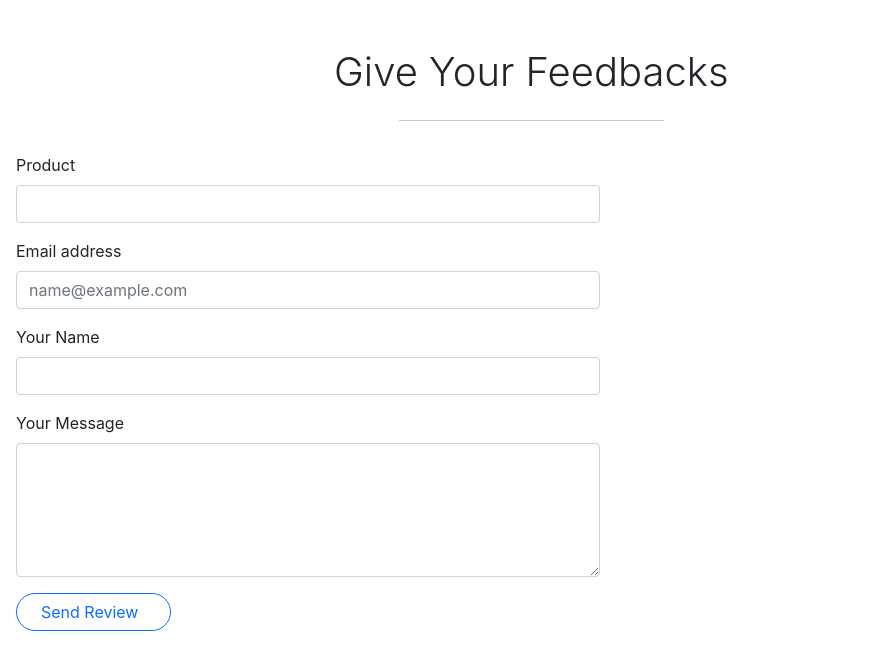
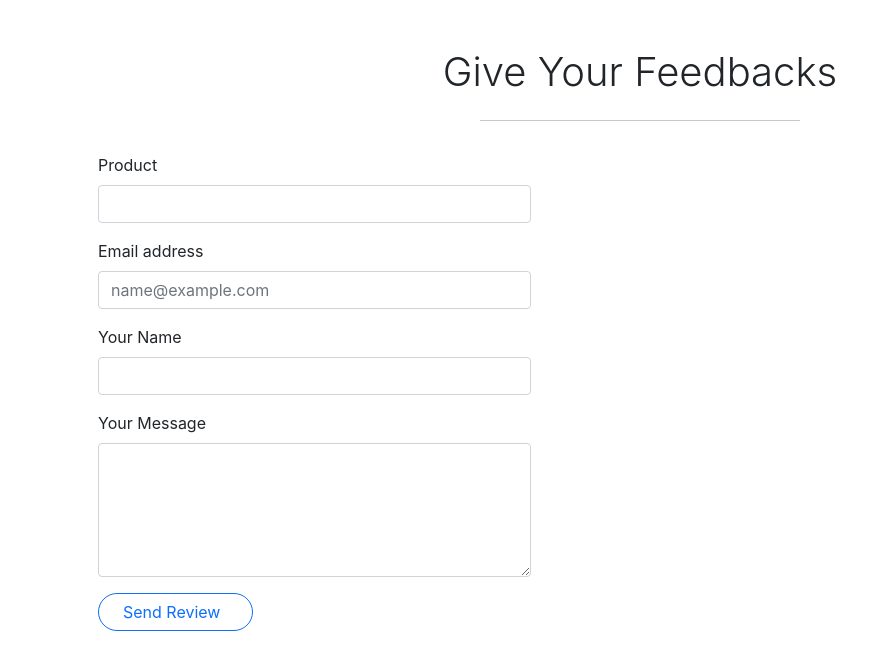
Before and after one commit to ShehaniHettiarachchi/E-Commerce-FrontEnd, a React (Create React App) app: page /add-review in a window 1280 px wide. Shown: the top 670 px of the page, without its empty margins (0-882 px from the left). Built offline with nearby package versions, Linux system fonts and the light colour scheme.

Commit message:
Chaanges

```diff
--- a/src/Pages/Admin/ReviewManagement/ViewAllReviews.js
+++ b/src/Pages/Admin/ReviewManagement/ViewAllReviews.js
@@ -15,7 +15,7 @@ const ViewAllReviews = () => {
   });
 
   return (
-    <div class="responsive">
+    <div class="container responsive">
       <br></br>
       <br></br>
       <div className="row">
@@ -84,7 +84,6 @@ const ViewAllReviews = () => {
       <div className="row">
         <div className="col-md-1"></div>
         <div className="col-md-2">
-          {/* <button onClick={handlePrint} className="btn-warning"><FiPrinter/> Print Report </button> */}
           <div
             className="d-grid"
             style={{ marginLeft: 100, marginRight: 100, marginTop: 20 }}>
--- a/src/Pages/Customer/AddReview.js
+++ b/src/Pages/Customer/AddReview.js
@@ -1,20 +1,20 @@
 import React, { useState } from "react";
 import axios from "axios";
 
-//import { useNavigate } from "react-router-dom";
+import {
+  MDBBtn,
+  MDBContainer,
+  MDBRow,
+  MDBCol,
+  MDBIcon,
+  MDBInput,
+} from "mdb-react-ui-kit";
 
 function AddReview() {
   const [productName, setProductName] = useState("");
   const [comment, setComment] = useState("");
   const [UserName, setUserName] = useState("");
   const [email, setEmail] = useState("");
-  /*const [data, setData] = useState({
-    comment:"",
-    productName:"",
-    userName:"",
-  });
-
-  const navigate = useNavigate(); */
 
 function sendData(e) {
     e.preventDefault();
@@ -50,78 +50,44 @@ function sendData(e) {
 
   return (
     <div>
-      {/* <Navbar/> */}
-      <section id="contact">
-        <div id='divView2'>
-          <div className="row">
-            <div className="col-10">
         <h1 className="display-6 text-center mb-4">
             <br></br>
             Give Your Feedbacks
           </h1>
           <hr className="w-25 mx-auto" />
-            </div>
 
-            <div className="row">
-            <div className="col-md-6" id='div2'>
-              <form onSubmit={sendData} class='form-responsive'>
+      <div className="container">
+        <div className="col-md-5" id='div2'>
+          <form onSubmit={sendData} class='form'>
             <div className = "card-body">
               <div className="mb-3">
                 <label htmlFor="Pname" className="form-label"> Product</label>
-                  <input type="text"
-                    className="form-control"
-                    id="productName"
-                    onChange={(e) => {
-                        setProductName(e.target.value);}} required/>
+                <input type="text" className="form-control" id="productName" value={productName} onChange={(e) => {setProductName(e.target.value);}} required/>
                 </div>
+
                 <div className="mb-3">
-                  <label htmlFor="email" className="form-label">
-                    Email address
-                  </label>
-                  <input
-                    type="email"
-                    className="form-control"
-                    id="email"
-                    placeholder="name@example.com"
-                    name="email"
-                    onChange={(e) => {
-                      setEmail(e.target.value);}} required/>
+                  <label htmlFor="email" className="form-label">Email address</label>
+                  <input type="email" className="form-control" id="email" placeholder="name@example.com" name="email" onChange={(e) => {setEmail(e.target.value);}} required/>
                 </div>
+
                 <div className="mb-3">
                   <label htmlFor="Uname" className="form-label">Your Name</label>
-                  <input
-                    type="text"
-                    className="form-control"
-                    id="userName"
-                    onChange={(e) => {
-                        setUserName(e.target.value);}}required/>
+                  <input type="text" className="form-control" id="userName" onChange={(e) => {setUserName(e.target.value);}}required/>
                 </div>
+
                 <div className="mb-3">
-                  <label htmlFor="comment" className="form-label">
-                    Your Message
-                  </label>
-                  <textarea
-                    className="form-control"
-                    id="comment"
-                    rows="5"
-                    maxLength={100}
-                    onChange={(e) => {
-                        setComment(e.target.value);}} required/>
+                  <label htmlFor="comment" className="form-label">Your Message</label>
+                  <textarea className="form-control" id="comment" rows="5" maxLength={100} onChange={(e) => {setComment(e.target.value);}} required/>
                 </div>
 
                 <button type="submit" className="btn btn-outline-primary rounded-pill px-4">Send Review <i className="fa fa-paper-plane ms-2"></i></button>
               </div>
             </form>
           </div>
-            <div className="col-md-6" id='div2'>
-
         </div>
       </div>
-          </div>
-        </div>
-      </section>
-      {/* <Footer/> */}
-    </div>
+
+
   );
 }
 
--- a/src/Pages/Customer/ViewCart.js
+++ b/src/Pages/Customer/ViewCart.js
@@ -53,6 +53,11 @@ const deleteCart = (id) => {
     setAllCart(allCart.filter((elem) => elem.id !== id));
 };
 
+const handleClick = (id) => {
+  axios.delete(`http://localhost:8070/cart/get/${id}`);
+  window.location.replace("http://localhost:3000/add-review");
+};
+
   return (
     <div class='responsive'>
     <br></br><br></br>
@@ -85,11 +90,10 @@ const deleteCart = (id) => {
               <tr>
 
               <th>Item</th>
-              <th></th>
               <th>Unit Price</th>
               <th>Quantity</th>
-
               <th>Subtotal</th>
+              <th></th>
               <th></th>
               </tr>
             </thead>
@@ -103,7 +107,7 @@ const deleteCart = (id) => {
               }).map((cart, key) => (
               <tbody>
                 <tr>
-                  <td>{cart.productImage}</td>
+                  {/* <td>{cart.productImage}</td> */}
                   <td>{cart.productName}</td>
                   <td>Rs.{cart.productPrice}</td>
                   <td>
@@ -121,6 +125,10 @@ const deleteCart = (id) => {
 </svg>
                     </button>
                     </td>
+
+                    <td>
+                      <button className="btn btn-outline-info btn-sm"
+                      onClick={() => handleClick(cart.productName)}>Add feedback</button></td>
                 </tr>
               </tbody>
             ))}
```
Also changed, not shown: src/images/image.webp (renamed from src/Components/images/image.webp), 1 other file (tests, documents, lock files or other folders). Lines whose indentation alone changed are shown as unchanged.
